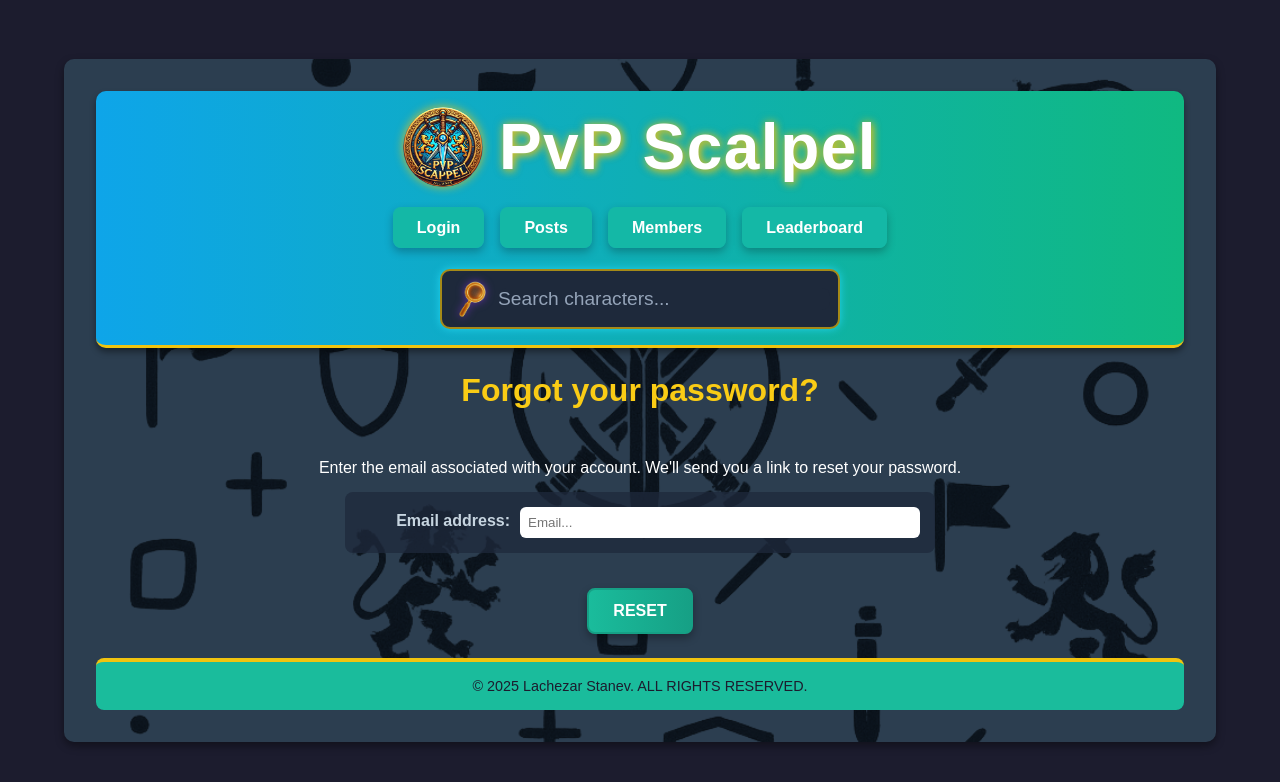
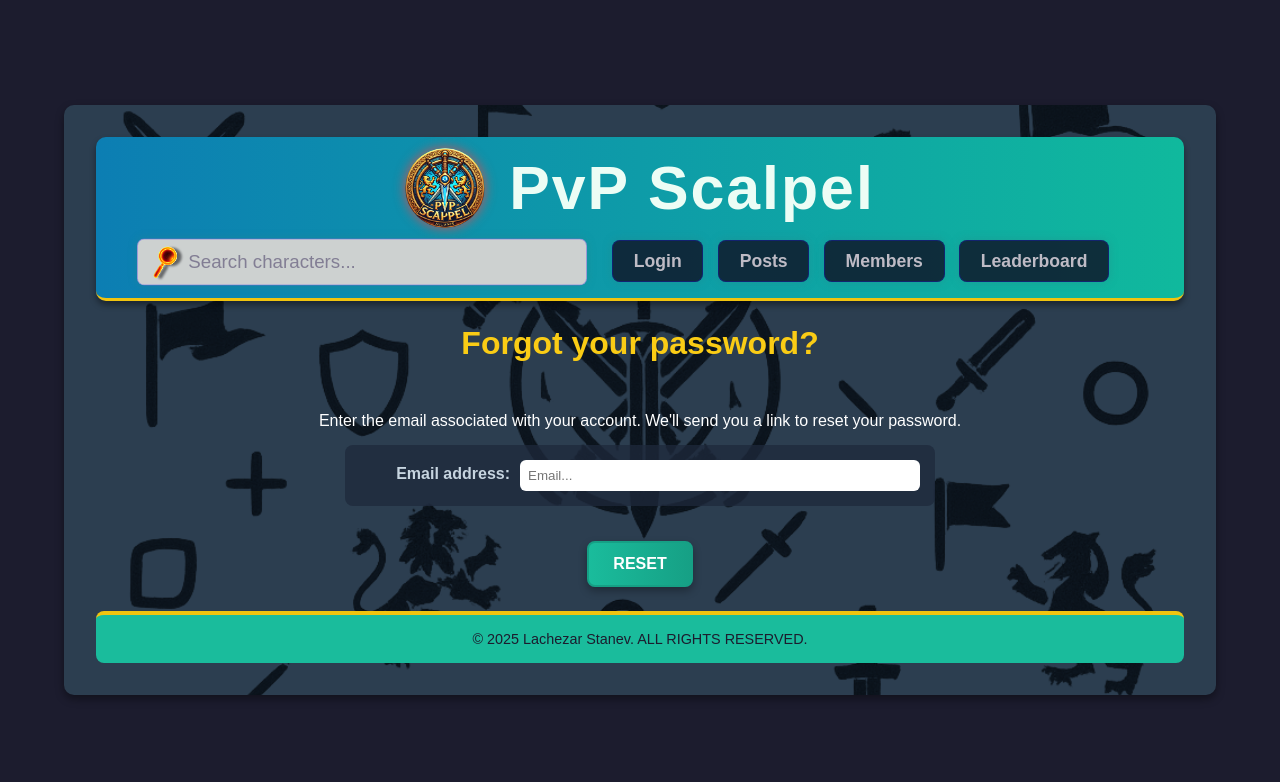
Before and after one commit to lStanev00/PvP-Scalpel-FrontEnd, a React (Vite) app: page /reset/password in a window 1280 px wide. Shown: the top 782 px of the page. Built offline with nearby package versions, Linux system fonts and the light colour scheme; no server answers.

Commit message:
header fixes

```diff
--- a/src/AppContent.jsx
+++ b/src/AppContent.jsx
@@ -17,14 +17,12 @@ import { GuestRoute, UserRoute } from "./hooks/Guards.jsx";
 import Logout from "./pages/utility/Logout.jsx";
 import Posts from "./pages/Posts.jsx";
 import Loading from "./components/loading.jsx";
-import SearchBar from "./components/SearchBar/SearchBar.jsx";
 
 const CharDetails = lazy(() => import("./pages/CharDetails.jsx"))
 
 
 export default function AppContent() {
     const { httpFetch } = useContext(UserContext);
-    const navigate = useNavigate();
 
     useEffect(() => {
         const fetcData = (async () => {const req = await httpFetch("/verify/me")})();
@@ -42,13 +40,8 @@ export default function AppContent() {
             backgroundBlendMode: "multiply"
         }}
         >
-            <header className="header">
-                <div onClick={(e) => {navigate(`/`)}} className="logo">
-                    <img className="logo-img" src="/logo/logo_resized.png" alt="logo pic" />
-                    PvP Scalpel
-                </div>
-                <Navigation />
-            </header>
+            <Navigation />
+
             <main>
                 <Routes>
                     <Route element={<UserRoute />}>
--- a/src/Styles/main.css
+++ b/src/Styles/main.css
@@ -28,97 +28,6 @@ body {
     display: flex;
     flex-direction: column;
     gap: 1.5rem;
-}
-
-/* Header Section */
-/* Header Navigation Styling */
-.header {
-    display: flex;
-    flex-direction: column;
-    justify-content: space-between;
-    align-items: center;
-    background: linear-gradient(90deg, #0ea5e9, #10b981);
-    padding: 1rem 2rem;
-    border-radius: 10px;
-    box-shadow: 0 4px 6px rgba(0, 0, 0, 0.4);
-    border-bottom: 3px solid #f1c40f;
-    position: relative;
-    z-index: 2;
-}
-
-/* Logo and Guild Name Highlight */
-.logo {
-    display: flex;
-    align-items: center;
-    font-size: 4rem;
-    font-weight: bold;
-    color: #ffffff;
-    text-shadow: 2px 2px 8px rgba(241, 196, 15, 0.8),
-                 0 0 10px rgba(241, 196, 15, 0.5);
-    letter-spacing: 1.5px;
-    cursor: pointer;
-    transition: all 0.4s ease-in-out;
-    margin-bottom: 2rem;
-}
-
-.logo:hover {
-    text-shadow: 2px 2px 12px rgba(241, 196, 15, 1),
-                 0 0 15px rgba(241, 196, 15, 0.8);
-    transform: scale(1.1);
-}
-
-.logo-img {
-    width: 5rem;
-    height: 5rem;
-    margin-right: 1rem;
-    border-radius: 50%;
-    box-shadow: 0 0 10px rgba(241, 196, 15, 0.8);
-    transition: transform 0.3s ease;
-}
-
-.logo-img:hover {
-    transform: rotate(360deg) scale(1.1);
-}
-
-/* Navigation Links Fix */
-.nav-links {
-    display: flex;
-    list-style: none;
-    gap: 1.5rem;
-    position: relative;
-}
-
-.nav-links a {
-    background: #14b8a6;
-    padding: 0.75rem 1.5rem;
-    border-radius: 6px;
-    text-decoration: none;
-    color: white;
-    font-weight: bold;
-    transition: background 0.3s ease;
-    box-shadow: 0 2px 6px rgba(0, 0, 0, 0.2);
-    font-size: 1.1rem;
-}
-
-.nav-links a:hover {
-    background: linear-gradient(90deg, #14b8a6, #0a89c4);
-    transform: scale(1.1);
-    box-shadow: 0 8px 12px rgba(1, 37, 26, 0.8);
-}
-
-.nav-links a:active {
-    transform: scale(0.95);
-}
-
-.nav-links a:focus {
-    outline: none;
-    box-shadow: 0 0 10px rgba(241, 196, 15, 0.7);
-}
-
-.nav-links a:hover,
-.nav-links a:focus {
-    z-index: 1;
-    position: relative;
 }
 
 /* Responsive Navigation */
--- a/src/Styles/modular/Header.module.css
+++ b/src/Styles/modular/Header.module.css
@@ -1,38 +1,68 @@
+.header {
+    /* background: linear-gradient(50deg, #0f172a, #0ea5e9, #162342); */
+    background: linear-gradient(90deg, #0c7eb3, #10b99d);
+    border-radius: 10px;
+    padding: 0.7rem 1rem;
+    width: 100%;
+    display: flex;
+    flex-direction: column;
+    border-bottom: 3px solid #f1c40f;
+    gap: 0.5rem;
+    box-shadow: 0 4px 6px rgba(0, 0, 0, 0.4);
+
+}
+
 .navbar {
     position: relative;
     display: flex;
-    justify-content: space-between;
+    flex-direction: row;
     align-items: center;
-    flex-wrap: wrap;
-    gap: 1rem;
     z-index: 10;
+    width: 100%;
+    align-items: center;
+    /* background: linear-gradient(90deg, #0c7eb3, #10b99d); */
+
 }
 
 .nav-links {
     display: flex;
     align-items: center;
-    gap: 1rem;
-    flex-wrap: wrap;
+    gap: 0.9rem;
     list-style: none;
-    padding-left: 0;
+    height: 100%;
+    justify-content: flex-end;
+
 }
-
 .nav-links li a {
-    background: #14b8a6;
-    padding: 0.75rem 1.5rem;
+    background: rgba(15, 23, 42, 0.85);
+    /* background: linear-gradient(145deg, #0f172a, #0ea5e9); */
+    padding: 0.6rem 1.3rem;
     border-radius: 8px;
+    color: #bebbc5;
+    font-weight: 600;
+    font-size: 1.1rem;
     text-decoration: none;
-    color: white;
-    font-weight: bold;
-    font-size: 1rem;
-    transition: all 0.3s ease;
-    box-shadow: 0 4px 8px rgba(0, 0, 0, 0.25);
+    box-shadow: 1px 2px 6px rgb(0, 0, 0);
+    border: 1px solid rgba(29, 14, 233, 0.3);
+    transition: all 0.25s ease-in-out;
+    animation: pulseGlow 8s infinite;
 }
 
 .nav-links li a:hover {
-    background: linear-gradient(90deg, #14b8a6, #0a89c4);
-    transform: scale(1.08);
-    box-shadow: 0 6px 12px rgba(0, 0, 0, 0.4);
+    background: linear-gradient(145deg, #14b8a6, #0ea5e9);
+    transform: scale(1.05);
+    color: #ffffff;
+    box-shadow: 0 0 10px rgba(14, 165, 233, 0.6);
+    border: 1px solid #0ea5e9;
+}
+
+@keyframes pulseGlow {
+    0%, 100% {
+        box-shadow: 0 0 8px rgba(65, 233, 14, 0.3);
+    }
+    50% {
+        box-shadow: 0 0 12px rgba(14, 47, 233, 0.6);
+    }
 }
 
 .searchBarDiv {
@@ -42,7 +72,81 @@
     justify-content: center;
 }
 
+.logo {
+    display: flex;
+    align-items: center;
+    justify-content: center;
+    width: 100%;
+    gap: 1rem;
 
+    /* font-family: 'Segoe UI', 'Ubuntu', 'Roboto', sans-serif; */
+    font-size: 3.8rem;
+    font-weight: 800;
+    color: #ecfdf5;
+
+    letter-spacing: 2px;
+    cursor: pointer;
+    transition: all 0.4s ease-in-out;
+    /* animation: logoGlowPulse 6s ease-in-out infinite; */
+}
+
+@keyframes logoGlowPulse {
+    0%, 100% {
+        text-shadow:
+            0 0 4px #10b981,
+            0 0 8px rgba(16, 185, 129, 0.25);
+    }
+    50% {
+        text-shadow:
+            0 0 6px #0ea5e9,
+            0 0 12px rgba(14, 165, 233, 0.3);
+    }
+}
+
+.logo:hover {
+    text-shadow: 2px 2px 12px rgba(241, 196, 15, 1),
+                 0 0 15px rgba(241, 196, 15, 0.8);
+    transform: scale(1.1);
+}
+
+.logo-img {
+    width: 5rem;
+    height: 5rem;
+    margin-right: 0.5rem;
+    border-radius: 50%;
+    box-shadow: 0 0 12px rgba(239, 68, 68, 0.8);
+    transition: transform 0.3s ease;
+}
+
+.logo-img:hover {
+    transform: rotate(360deg) scale(1.1);
+    box-shadow: 0 0 12px rgba(239, 68, 68, 0.8);
+}
+
+@keyframes logoPulse {
+    0%, 100% {
+        box-shadow:
+            0 0 10px #10b981,
+            0 0 20px rgba(16, 185, 129, 0.4);
+    }
+    50% {
+        box-shadow:
+            0 0 14px #0ea5e9,
+            0 0 30px rgba(14, 165, 233, 0.5);
+    }
+}
+
+/* .logo-img {
+    animation: logoPulse 6s infinite ease-in-out;
+} */
+
+
+@media (max-width: 1230px) {
+ .nav-links {
+    scale: 0.8;
+ }
+
+}
 @media (max-width: 768px) {
     .navbar {
         flex-direction: column;
--- a/src/Styles/modular/SearchBar.module.css
+++ b/src/Styles/modular/SearchBar.module.css
@@ -2,40 +2,58 @@
     display: flex;
     justify-content: center;
     align-items: center;
-    padding: 0.5rem;
-    background-color: #1e293b;
-    box-shadow: 0 0 8px #22d3ee;
+    padding: 0.3rem 0.3rem;
+    background: #cdd1d0;
+    box-shadow: 0 2px 6px rgba(0, 0, 0, 0.3);
     width: 100%;
-    max-width: 400px;
-    margin: auto;
+    max-width: 500px;
+    margin: 0;
     position: relative;
-    border: 2px solid rgba(255, 204, 0, 0.6);
-    border-radius: 10px;
+    border: 1px solid rgba(29, 14, 233, 0.3);
+    transition: all 0.25s ease-in-out;
+    border-radius: 8px;
     padding-left: 0;
     cursor: text;
+    scale: 0.9;
+    animation: pulseGlow 8s infinite;
+
+}
+
+.searchBar:hover {
+    color: #ffffff;
+    box-shadow: 0 0 10px rgba(14, 165, 233, 0.6);
+    border: 1px solid #0ea5e9;
+
+}
+
+@keyframes pulseGlow {
+    0%, 100% {
+        box-shadow: 0 0 8px rgba(65, 233, 14, 0.3);
+    }
+    50% {
+        box-shadow: 0 0 12px rgba(14, 47, 233, 0.6);
+    }
 }
 
 
 .input {
     width: 100%;
-    font-size: 1.2rem;
+    font-size: 1.3rem;
+    line-height: 1ch;
     border: none;
     border-radius: 8px;
     outline: none;
-    background: #1e293b;
-    color: #f1f5f9;
+    background: rgba(30, 41, 59, 0);
+    color: #000000;
+    height: 30px;
 }
 
 .input::placeholder {
-    color: #94a3b8;
-}
-
-.laoding {
-    width: 50px;
-    height: 50px;
+    color: #2010466e;
+    text-shadow: none;
 }
 
 .searchBar img {
     margin: 0 0.5rem;
-    filter: brightness(0.9) drop-shadow(0 0 4px #632fa7);
+    filter: brightness(0.9) drop-shadow(5px 1px 1px #0d0c4286) contrast(2) hue-rotate(-5deg);
 }
--- a/src/components/Router.jsx
+++ b/src/components/Router.jsx
@@ -1,15 +1,25 @@
 import { useContext } from 'react';
-import { Link, useLocation } from 'react-router-dom';
+import { Link, useLocation, useNavigate } from 'react-router-dom';
 import { UserContext } from '../hooks/ContextVariables';
+import Style from "../Styles/modular/Header.module.css"
 import SearchBar from './SearchBar/SearchBar';
-import Style from "../Styles/modular/Header.module.css"
 
 export default function Navigation() {
     const { user } = useContext(UserContext);
     const location = (useLocation()).pathname;
+    const navigate = useNavigate();
+
     return (
         <>
+        <div className={Style.header}>
+
+            <div onClick={(e) => {navigate(`/`)}} className={Style.logo}>
+                <img className={Style["logo-img"]} src="/logo/logo_resized.png" alt="logo pic" />
+                PvP Scalpel
+            </div>
+
             <nav className={Style.navbar}>
+                <SearchBar />
                 <ul className={Style["nav-links"]}>
                     {!user?._id && (
                         <>
@@ -26,8 +36,9 @@ export default function Navigation() {
                     <li><Link to="/roster">Members</Link></li>
                     <li><Link to="/leaderboard">Leaderboard</Link></li>
                 </ul>
+
             </nav>
-                    <div className={Style.searchBarDiv}><SearchBar /></div>
+        </div>
         </>
     )
 }
--- a/src/components/SearchBar/SearchBar.jsx
+++ b/src/components/SearchBar/SearchBar.jsx
@@ -20,6 +20,7 @@ export default function SearchBar({ onSearch }) {
         <div onClick={(e) => {handleDivClick(e)}} className={Style.searchBar}>
             <img src="/magnifierLupe.png" alt="" width={40} onClick={(e) => {handleDivClick(e, true)}}/>
             <input
+                id="characterSearch"
                 type="text"
                 placeholder="Search characters..."
                 value={query}
```
